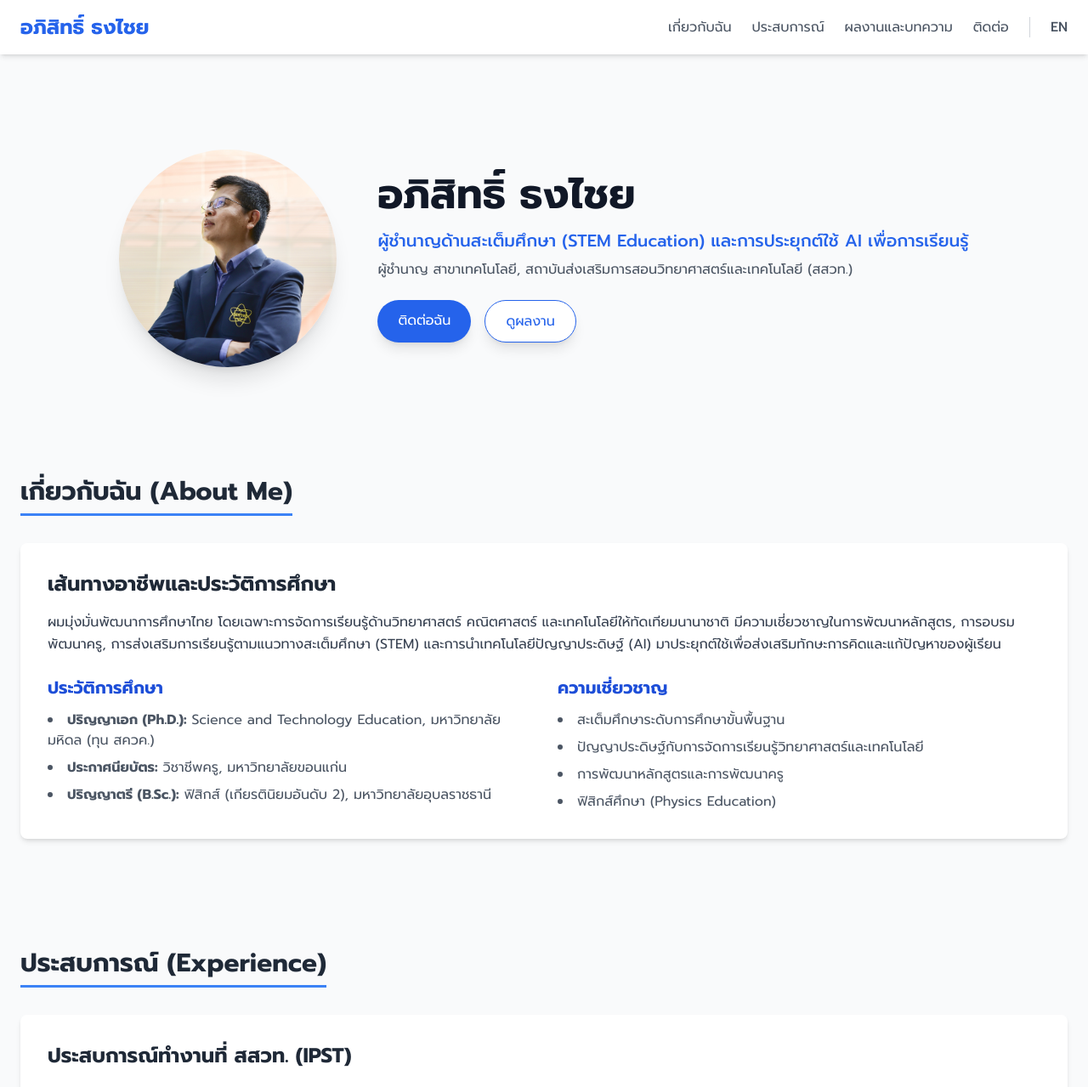
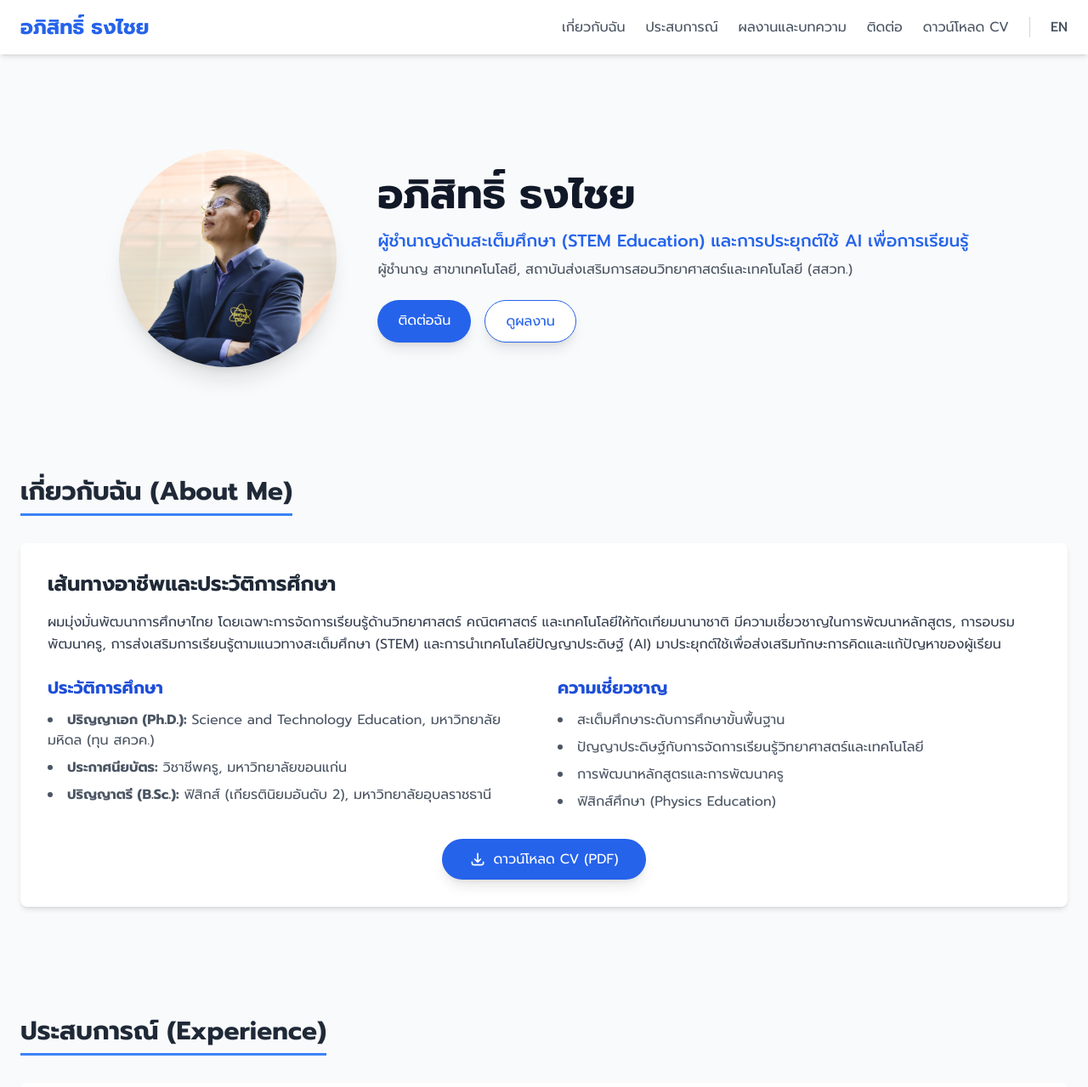
Before and after one commit to apisit0815/apisittongchai, a plain HTML site: page index.html in a window 1280 px wide. Shown: the top 1279 px of the page at 85% size. Drawn offline with nearby package versions, Linux system fonts and the light colour scheme.

Commit message:
Update index.html

```diff
--- a/index.html
+++ b/index.html
@@ -37,6 +37,7 @@
                 <a href="#experience" class="text-gray-600 hover:text-blue-600 transition">ประสบการณ์</a>
                 <a href="#publications" class="text-gray-600 hover:text-blue-600 transition">ผลงานและบทความ</a>
                 <a href="#contact" class="text-gray-600 hover:text-blue-600 transition">ติดต่อ</a>
+                <a href="apisit_cv.pdf" class="text-gray-600 hover:text-blue-600 transition" target="_blank">ดาวน์โหลด CV</a>
                 <!-- Language Switcher -->
                 <div class="border-l border-gray-300 h-6"></div>
                 <a href="index-en.html" class="text-gray-600 hover:text-blue-600 transition font-medium">EN</a>
@@ -54,6 +55,7 @@
             <a href="#experience" class="block px-6 py-2 text-sm text-gray-700 hover:bg-blue-50">ประสบการณ์</a>
             <a href="#publications" class="block px-6 py-2 text-sm text-gray-700 hover:bg-blue-50">ผลงานและบทความ</a>
             <a href="#contact" class="block px-6 py-2 text-sm text-gray-700 hover:bg-blue-50">ติดต่อ</a>
+            <a href="apisit_cv.pdf" class="block px-6 py-2 text-sm text-gray-700 hover:bg-blue-50" target="_blank">ดาวน์โหลด CV</a>
             <a href="index-en.html" class="block px-6 py-2 text-sm text-gray-700 hover:bg-blue-50 font-medium">English Version</a>
         </div>
     </header>
@@ -105,6 +107,13 @@
                             <li>ฟิสิกส์ศึกษา (Physics Education)</li>
                         </ul>
                     </div>
+                </div>
+                <!-- Download CV Button -->
+                <div class="mt-8 text-center">
+                    <a href="apisit_cv.pdf" class="bg-blue-600 text-white px-8 py-3 rounded-full hover:bg-blue-700 transition shadow-lg inline-flex items-center" target="_blank">
+                        <svg class="w-5 h-5 mr-2" fill="none" stroke="currentColor" viewBox="0 0 24 24" xmlns="http://www.w3.org/2000/svg"><path stroke-linecap="round" stroke-linejoin="round" stroke-width="2" d="M4 16v1a3 3 0 003 3h10a3 3 0 003-3v-1m-4-4l-4 4m0 0l-4-4m4 4V4"></path></svg>
+                        ดาวน์โหลด CV (PDF)
+                    </a>
                 </div>
             </div>
         </section>
```
